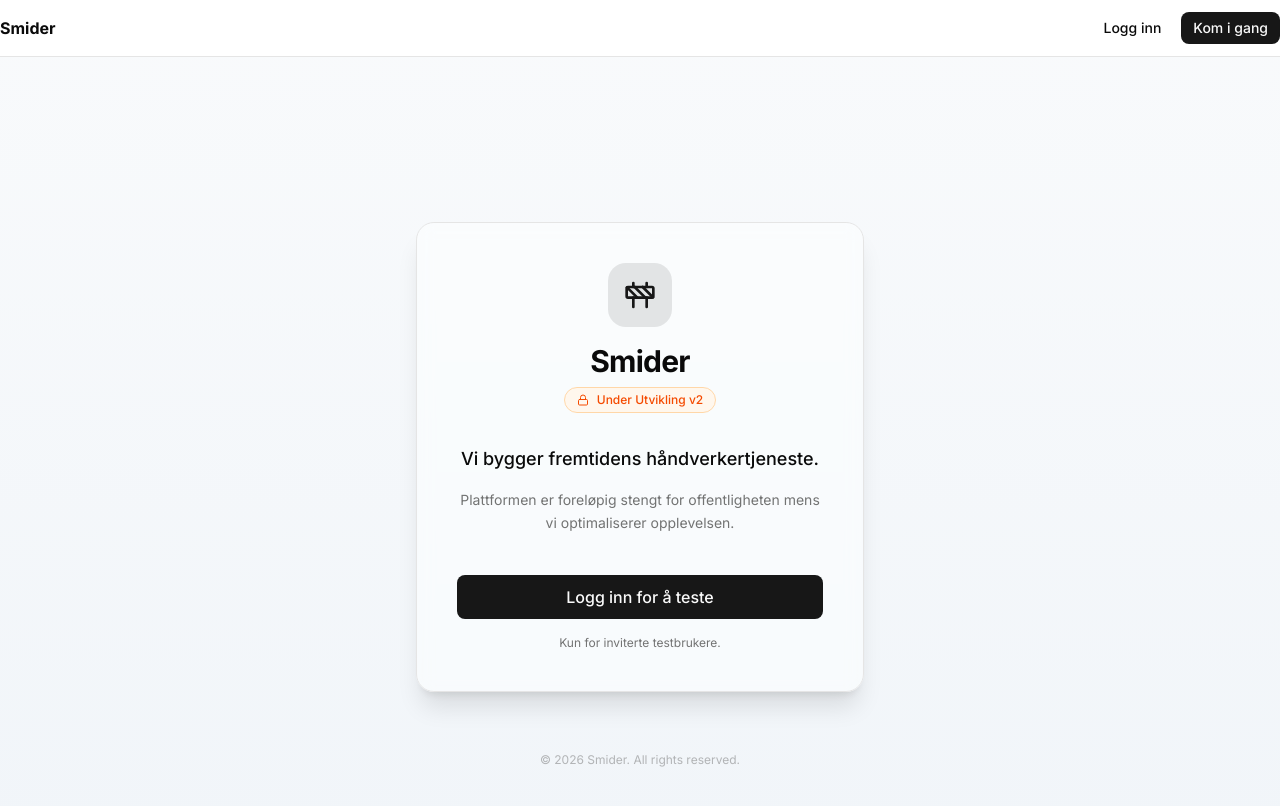
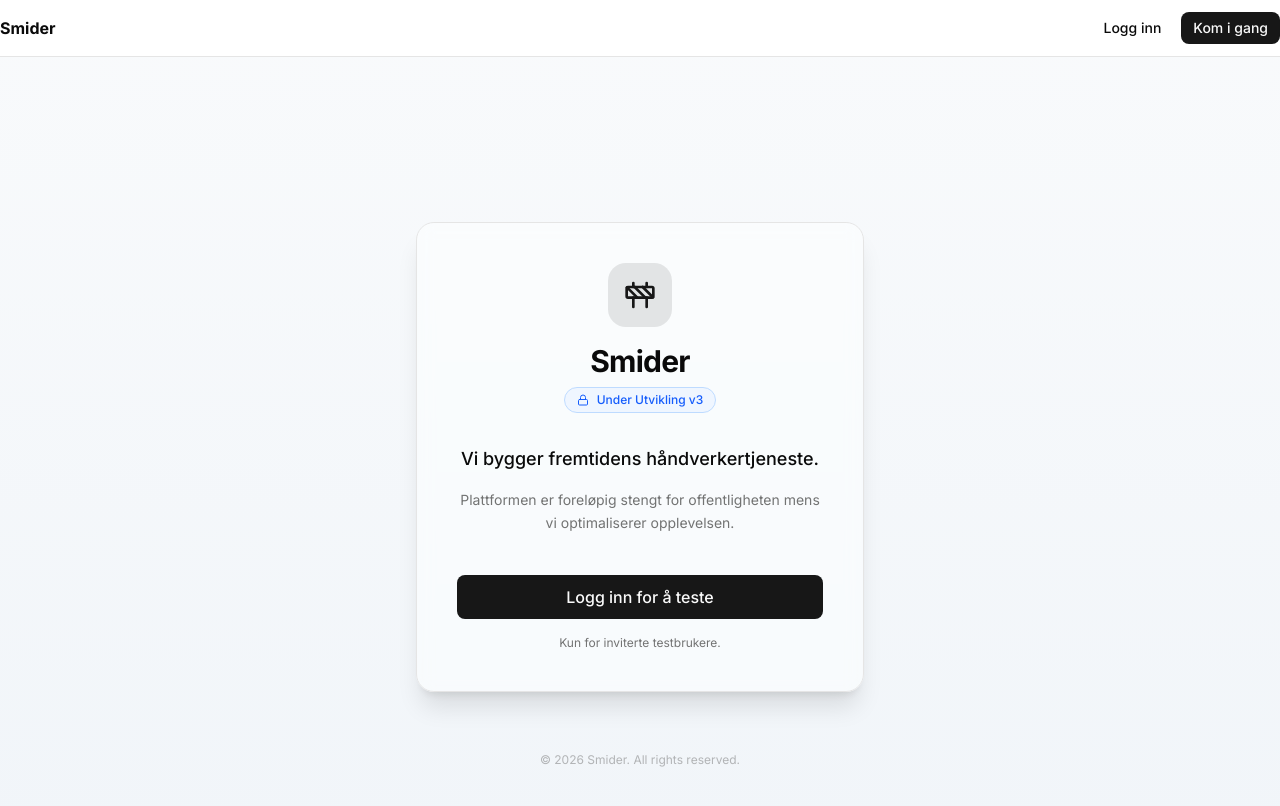
Before and after one commit to blstorvollen-prog/smider-web, a Next.js app: page / in a window 1280 px wide. Shown: the top 806 px of the page. Built offline with nearby package versions, Linux system fonts and the light colour scheme; no server answers.

Commit message:
Test Deploy 3: Changed Under Construction badge to Blue v3

```diff
--- a/src/app/page.tsx
+++ b/src/app/page.tsx
@@ -33,9 +33,9 @@ export default async function Home() {
               <h1 className="text-3xl font-bold tracking-tight">
                 Smider
               </h1>
-              <div className="flex items-center justify-center gap-2 text-orange-600 bg-orange-50 dark:bg-orange-900/20 dark:text-orange-500 px-3 py-1 rounded-full text-xs font-medium w-fit mx-auto border border-orange-200 dark:border-orange-800">
+              <div className="flex items-center justify-center gap-2 text-blue-600 bg-blue-50 dark:bg-blue-900/20 dark:text-blue-500 px-3 py-1 rounded-full text-xs font-medium w-fit mx-auto border border-blue-200 dark:border-blue-800">
                 <Lock className="w-3 h-3" />
-                Under Utvikling v2
+                Under Utvikling v3
               </div>
             </div>
           </div>
```
